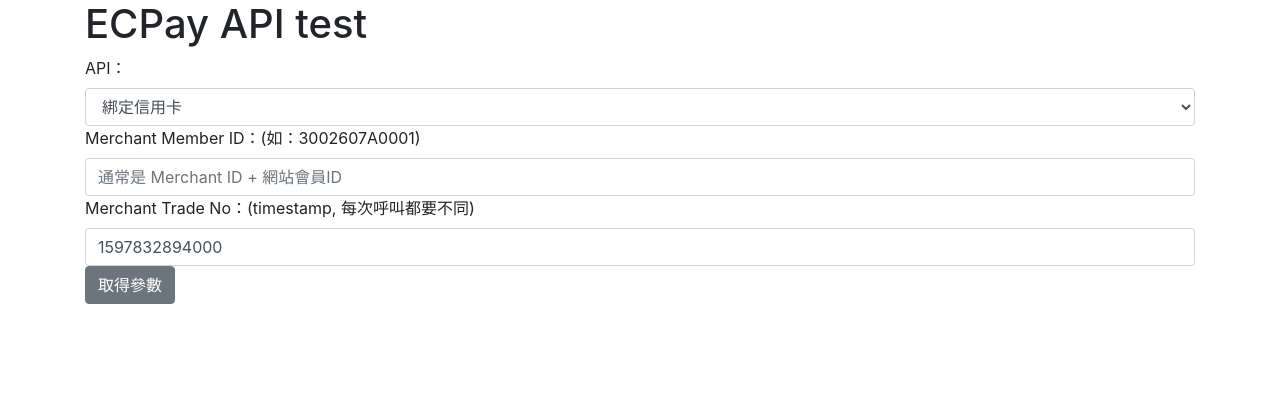
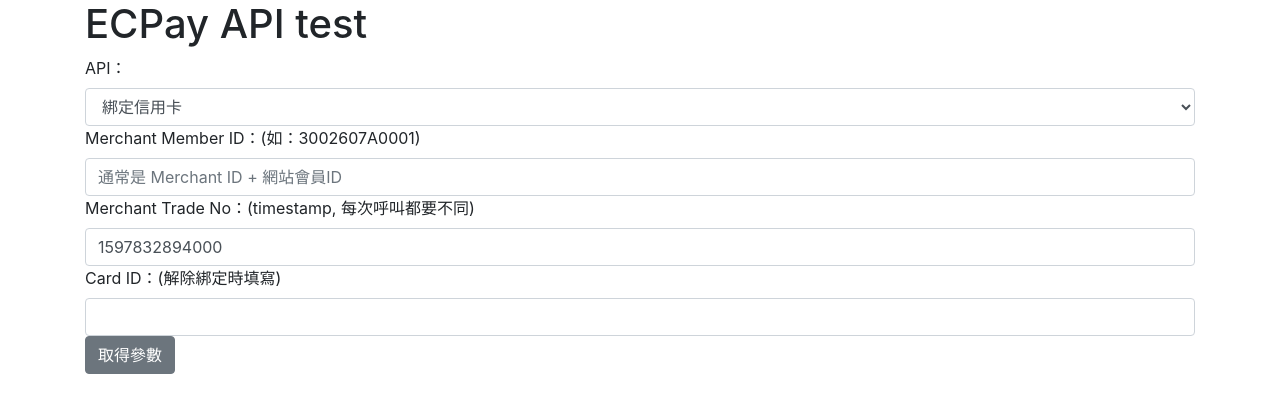
Before and after one commit to mrmu/ecpay-api-test, a PHP site: page / in a window 1280 px wide. Shown: the top 413 px of the page. Run offline with PHP 8.4, Linux system fonts and the light colour scheme; some libraries are stand-ins or nearby versions.

Commit message:
add card id fd

```diff
--- a/index.php
+++ b/index.php
@@ -92,12 +92,19 @@ $mac = ECPayGenCheckMac($use_params, $HashKey, $HashIV, 1);
                     </select>
                     <label>Merchant Member ID：(如：<?php echo $MerchantID;?>A0001) </label>
                     <input type="text" class="form-control" name="MerchantMemberID" value="<?php echo $MerchantMemberID;?>" placeholder="通常是 Merchant ID + 網站會員ID">
+
                     <label>Merchant Trade No：(timestamp, 每次呼叫都要不同) </label>
                     <input type="text" class="form-control" name="MerchantTradeNo" value="<?php echo $MerchantTradeNo;?>">
+
+                    <label>Card ID：(解除綁定時填寫) </label>
+                    <input type="text" class="form-control" name="CardID" value="<?php echo $CardID;?>">
+
                     <button type="submit" class="btn btn-secondary">取得參數</button>
                 </form>
 
-                <?php if(!empty($api) && !empty($MerchantMemberID)): ?>
+                <?php if(!empty($api) && !empty($MerchantMemberID)):
+                    echo 'API: '.$api;
+                    ?>
 
                 <form id="__ecpayForm" method="post" target="_self" action="<?php echo $ServiceURL;?>">
                 <?php
```
